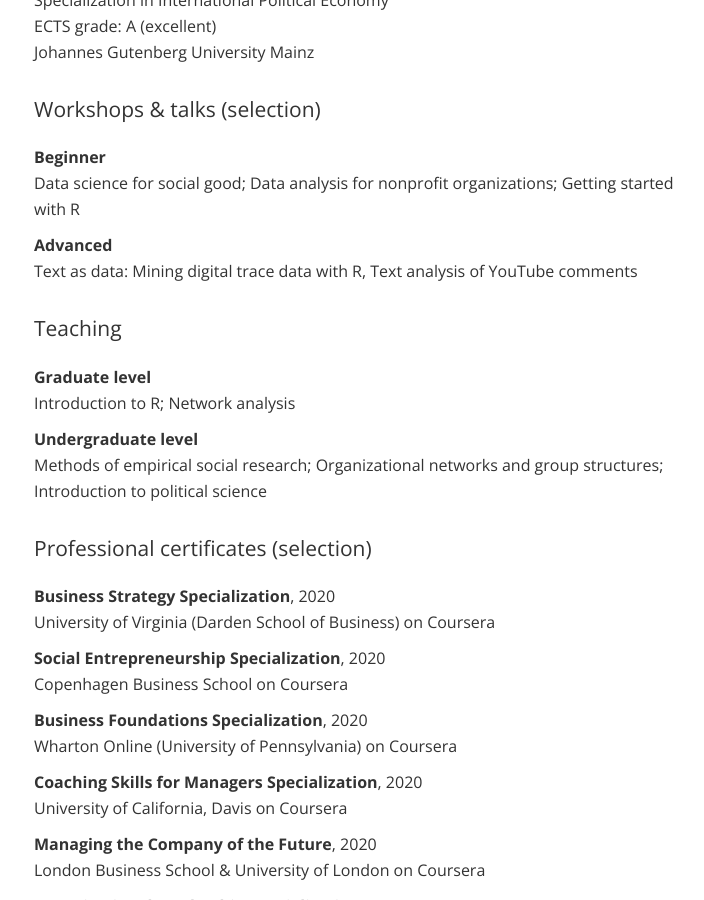
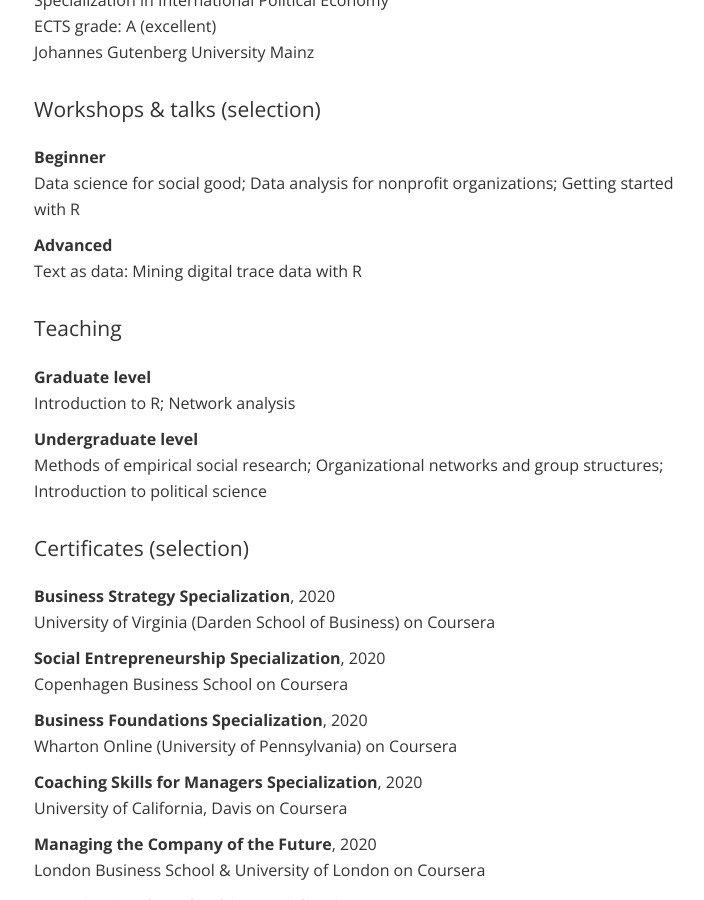
Before and after one commit to lhehnke/lhehnke.github.io, a Jekyll site: the page built from cv/index.html, in a window 1280 px wide and 900 px high, scrolled down 1550 px. Shown: the whole window, without its empty margins (282-986 px from the left). Built offline with Jekyll 4.4.1, drawn with Linux system fonts in a browser that asks for light colours; nearby versions of some CDN libraries.

Commit message:
Correct labeling

```diff
--- a/cv/index.html
+++ b/cv/index.html
@@ -83,7 +83,7 @@
 				Data science for social good; Data analysis for nonprofit organizations; Getting started with R</p>
 
     <p style="margin-bottom:30px"><strong> Advanced</strong><br>
-				Text as data: Mining digital trace data with R, Text analysis of YouTube comments</p>
+				Text as data: Mining digital trace data with R</p>
 
 
     <p class="lead">Teaching</p>
@@ -95,7 +95,7 @@
 				Methods of empirical social research; Organizational networks and group structures; Introduction to political science</p>
 
 
-    <p class="lead">Professional certificates (selection)</p>
+    <p class="lead">Certificates (selection)</p>
 
 <!--    <p><strong>Financial Management Specialization</strong>, ongoing<br>
 				University of Illinois at Urbana-Champaign (Gies College of Business) on Coursera</p>
```
